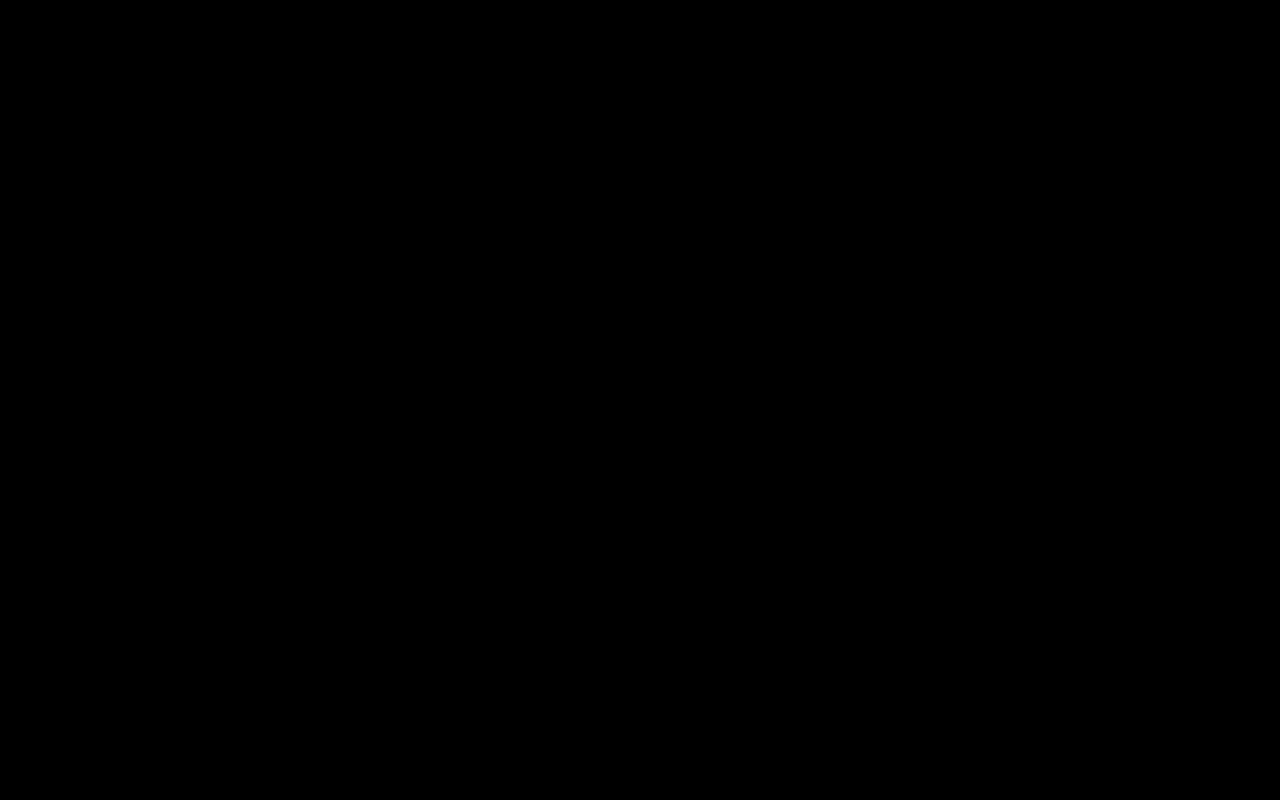
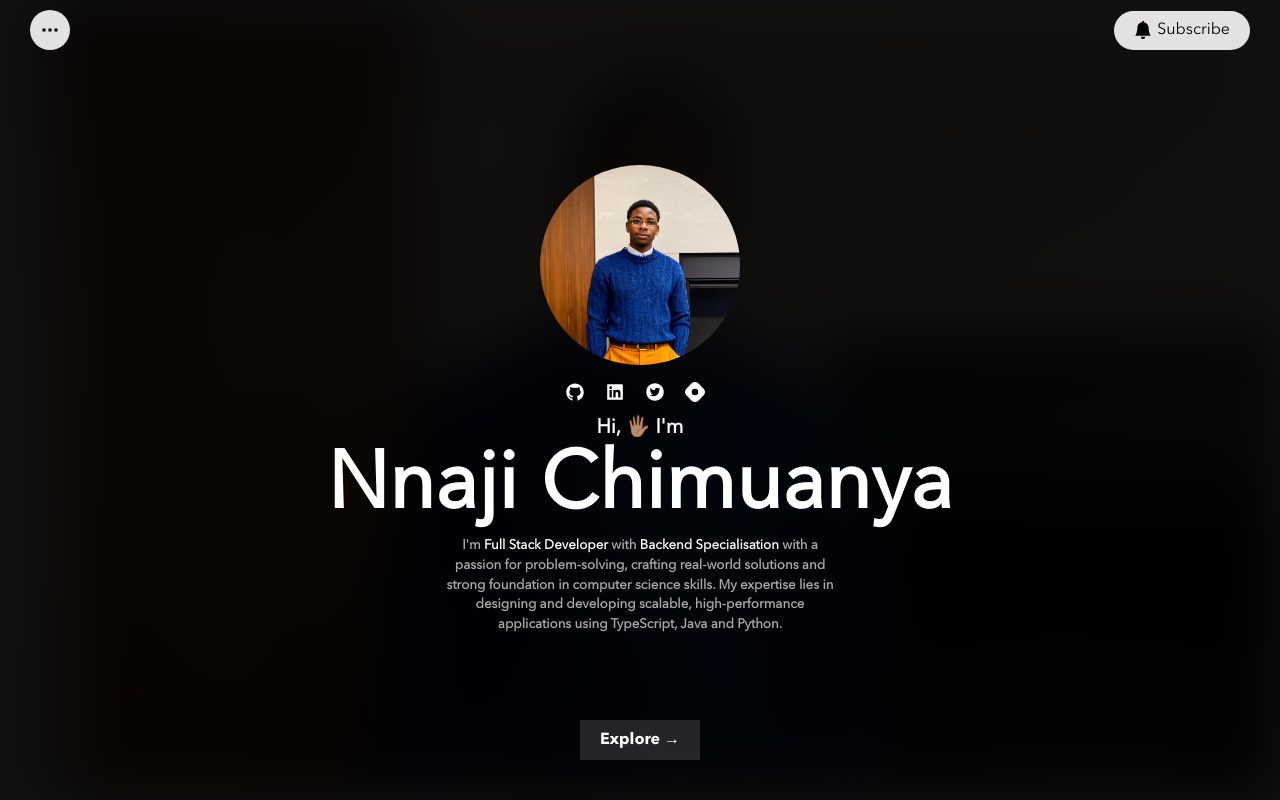
Before and after one commit to NnajiChimuanya/portfolio.me, a React (Create React App) app in the folder client/: page / in a window 1280 px wide. Built offline with nearby package versions, Linux system fonts and the light colour scheme.

Commit message:
Abstracted the background to it's component

```diff
--- a/client/src/components/Background/background.scss
+++ b/client/src/components/Background/background.scss
@@ -1,22 +1,24 @@
 .background {
+  height: 100%;
+  width: 100%;
+  z-index: -200;
+
   .backgroundImage {
-    // height: 100%;
-    // background-image: url("../../../public/me.jpg");
-    // background-position: center;
-    // background-repeat: no-repeat;
-    // background-size: cover;
-    // filter: blur(30px);
-    // -webkit-filter: blur(30px);
-    background-color: red;
     height: 100%;
+    background-image: url("../../../public/me.jpg");
+    background-position: center;
+    background-repeat: no-repeat;
+    background-size: cover;
+    filter: blur(30px);
+    -webkit-filter: blur(30px);
   }
 
-  //   .overlay {
-  //     position: absolute;
-  //     top: 0;
-  //     left: 0;
-  //     width: 100%;
-  //     height: 100%;
-  //     background-color: rgba(0, 0, 0, 0.9);
-  //   }
+  .overlay {
+    position: absolute;
+    top: 0;
+    left: 0;
+    width: 100%;
+    height: 100%;
+    background-color: rgba(0, 0, 0, 0.93);
+  }
 }
--- a/client/src/pages/Home.tsx
+++ b/client/src/pages/Home.tsx
@@ -8,6 +8,7 @@ import { SiHashnode } from "react-icons/si";
 import { Helmet } from "react-helmet";
 import { Link } from "react-router-dom";
 import Header from "../components/header/Header";
+import Background from "../components/Background/Background";
 
 const Home = () => {
   return (
@@ -41,7 +42,11 @@ const Home = () => {
         <meta name="twitter:card" content="summary_large_image" />
       </Helmet>
 
-      {/* <div className="homePageContent">
+      <Background />
+
+      <Header />
+
+      <div className="homePageContent">
         <img className="image" src="me.jpg" alt="Nnaji Chimuanya" />
 
         <div className="socialMediaIcons">
@@ -80,7 +85,7 @@ const Home = () => {
         <Link to={"/project"} className="exploreButton">
           Explore &rarr;
         </Link>
-      </div> */}
+      </div>
     </div>
   );
 };
--- a/client/src/pages/ProjectPage.tsx
+++ b/client/src/pages/ProjectPage.tsx
@@ -4,7 +4,7 @@ import Background from "../components/Background/Background";
 
 const Project = () => {
   return (
-    <div className="aboutPage">
+    <div className="projectPage">
       <Background />
       <Header />
     </div>
--- a/client/src/styles/home.scss
+++ b/client/src/styles/home.scss
@@ -1,29 +1,11 @@
 .home {
   height: 100vh;
-  background-color: black;
-
-  .backgroundImage {
-    height: 100%;
-    background-image: url("../../public/me.jpg");
-    background-position: center;
-    background-repeat: no-repeat;
-    background-size: cover;
-    filter: blur(30px);
-    -webkit-filter: blur(30px);
-  }
-
-  .overlay {
-    position: absolute;
-    top: 0;
-    left: 0;
-    width: 100%;
-    height: 100%;
-    background-color: rgba(0, 0, 0, 0.9);
-  }
 
   .homePageContent {
     position: absolute;
-
+    top: 0;
+    height: 100%;
+    width: 100%;
     display: flex;
     flex-direction: column;
     align-items: center;
--- a/client/src/styles/projectPage.scss
+++ b/client/src/styles/projectPage.scss
@@ -1,3 +1,3 @@
-.aboutPage {
+.projectPage {
   height: 100vh;
 }
```
